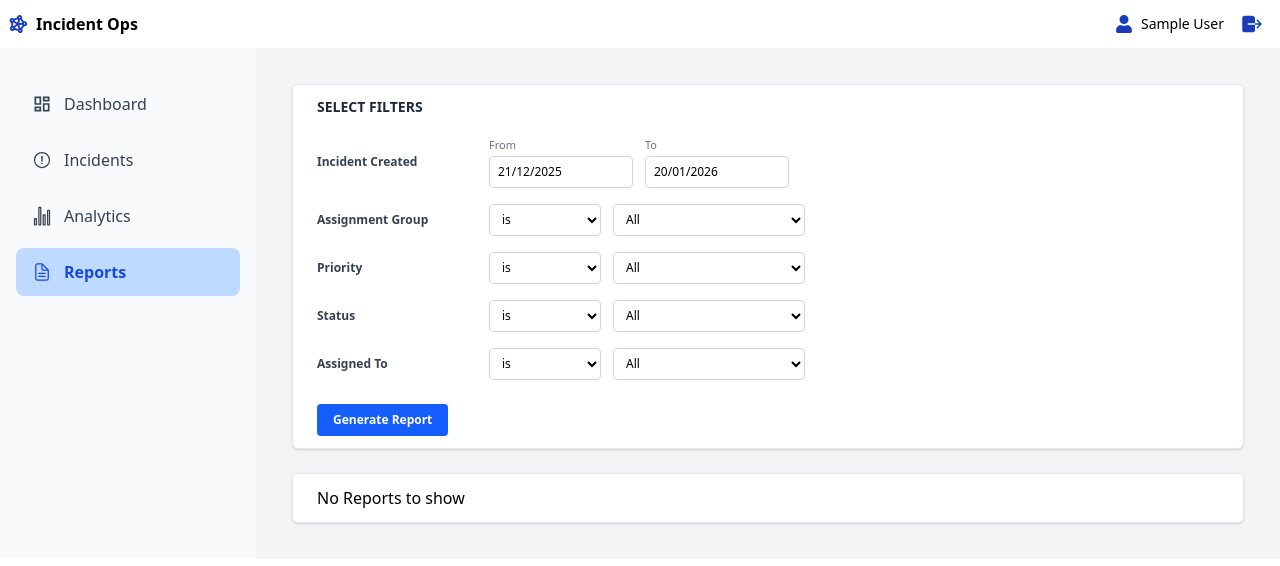
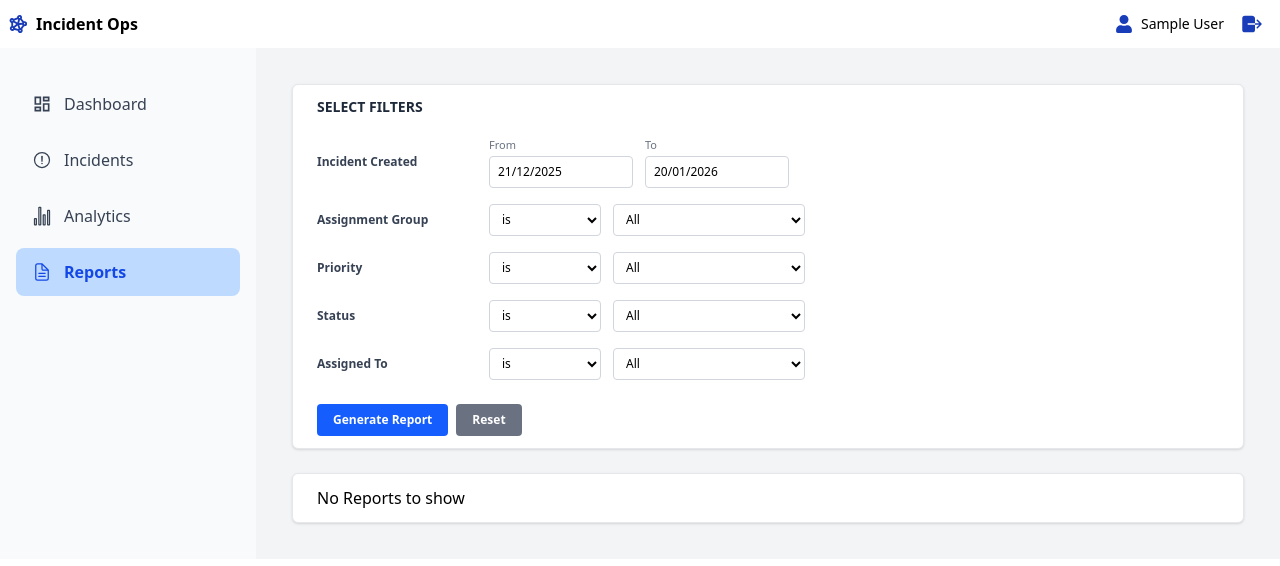
Before and after one commit to amirali72/Incident-Ops, a React (Vite) app: page /reports in a window 1280 px wide. Shown: the top 566 px of the page. Built offline with nearby package versions, Linux system fonts and the light colour scheme; sample sign-in values are in the browser's storage.

Commit message:
added reset button in reporting

```diff
--- a/src/pages/Reports.jsx
+++ b/src/pages/Reports.jsx
@@ -328,12 +328,35 @@ const Reports = () => {
           </div>
 
           {/* Button */}
-          <div className="flex mt-4">
+          <div className="flex mt-4 space-x-2">
             <button
               className="h-8 px-4 bg-blue-600 text-white text-xs font-semibold rounded hover:bg-blue-700 transition"
               onClick={generateReport}
             >
               Generate Report
+            </button>
+            <button
+              className="h-8 px-4 bg-gray-500 text-white text-xs font-semibold rounded hover:bg-gray-700 transition"
+              onClick={()=>{
+                setDateFrom(date)
+                setDateTo(new Date())
+                setGroupOperator("is")
+                setGroupValue()
+                setGroupValues([])
+                setPriorityOperator("is")
+                setPriorityValue()
+                setPriorityValues([])
+                setStatusOperator("is")
+                setStatusValue()
+                setStatusValues([])
+                setAssignedToOperator("is")
+                setAssignedToValue()
+                setAssignedToValues([])
+                setFilteredINC([])
+                setShowResults(false)
+              }}
+            >
+              Reset
             </button>
           </div>
         </div>
```
